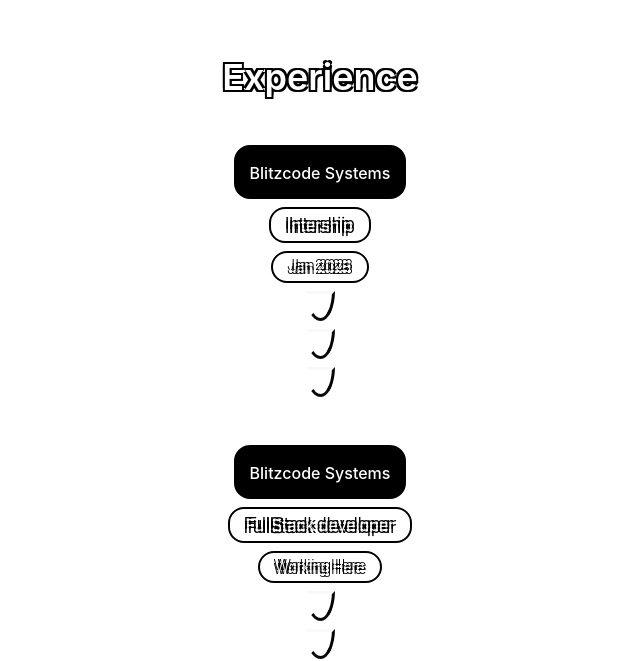
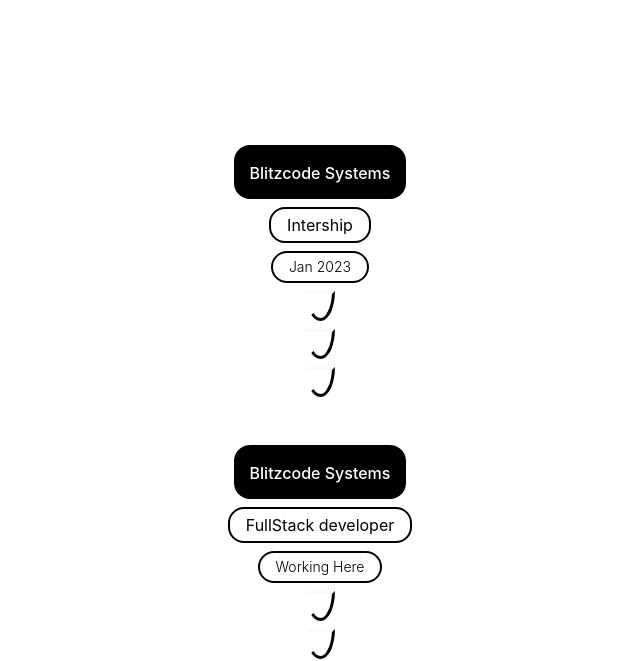
Before and after one commit to GaneshTowar/MyPortfolio, a React (Create React App) app: page / in a window 1280 px wide. Shown: the part 571-1232 px from the top of the page, without its empty margins (320-960 px from the left). Built offline with nearby package versions, Linux system fonts and the light colour scheme.

Commit message:
font changes issue fix

```diff
--- a/src/components/Experience.js
+++ b/src/components/Experience.js
@@ -1,6 +1,5 @@
 import React from "react";
 import "./Css/Experience.css";
-import background from "./Images/background.jpg"
 import "./Css/Project.css"
 const Experience = () => {
   const Experience = [
@@ -17,7 +16,7 @@
   ];
 
   return (
-    <div className="h-fit py-6  bg-cover bg-blend-lighten text-stroke text-white" >
+    <div className="h-fit py-6  bg-cover bg-blend-lighten text-white" >
       <h2 className="font-semibold text-4xl text-center sm:pt-12" id="#exp">
         Experience
       </h2>
@@ -27,17 +26,17 @@
           key={index}
         >
           <div className="flex m-2 justify-center ">
-            <p className="w-fit bg-black rounded-2xl p-3 font-medium border-black border-b-2 border-4 hover:bg-gradient-to-r hover:border-2 from-white to-slate-400 cursor-pointer">
+            <p className="w-fit text-stroke text-white bg-black rounded-2xl p-3 font-medium border-black border-b-2 border-4 hover:bg-gradient-to-r hover:border-2 from-white to-slate-400 cursor-pointer">
               {exp.companyname}
             </p>
           </div>
           <div className="flex m-2 justify-center  ">
-            <p className="w-fit bg-white rounded-2xl p-1 px-4 font-normal border-black border-2 hover:border-2">
+            <p className="w-fit bg-white rounded-2xl text-black p-1 px-4 font-normal border-black border-2 hover:border-2">
               {exp.job}
             </p>
           </div>
           <div className="flex m-2 justify-center ">
-            <p className="w-fit bg-white rounded-2xl p-1 px-4 font-light border-black text-sm border-b-2 border-2 hover:border-2 ">
+            <p className="w-fit bg-white rounded-2xl text-black p-1 px-4 font-light border-black text-sm border-b-2 border-2 hover:border-2 ">
               {exp.date}
             </p>
           </div>
```
